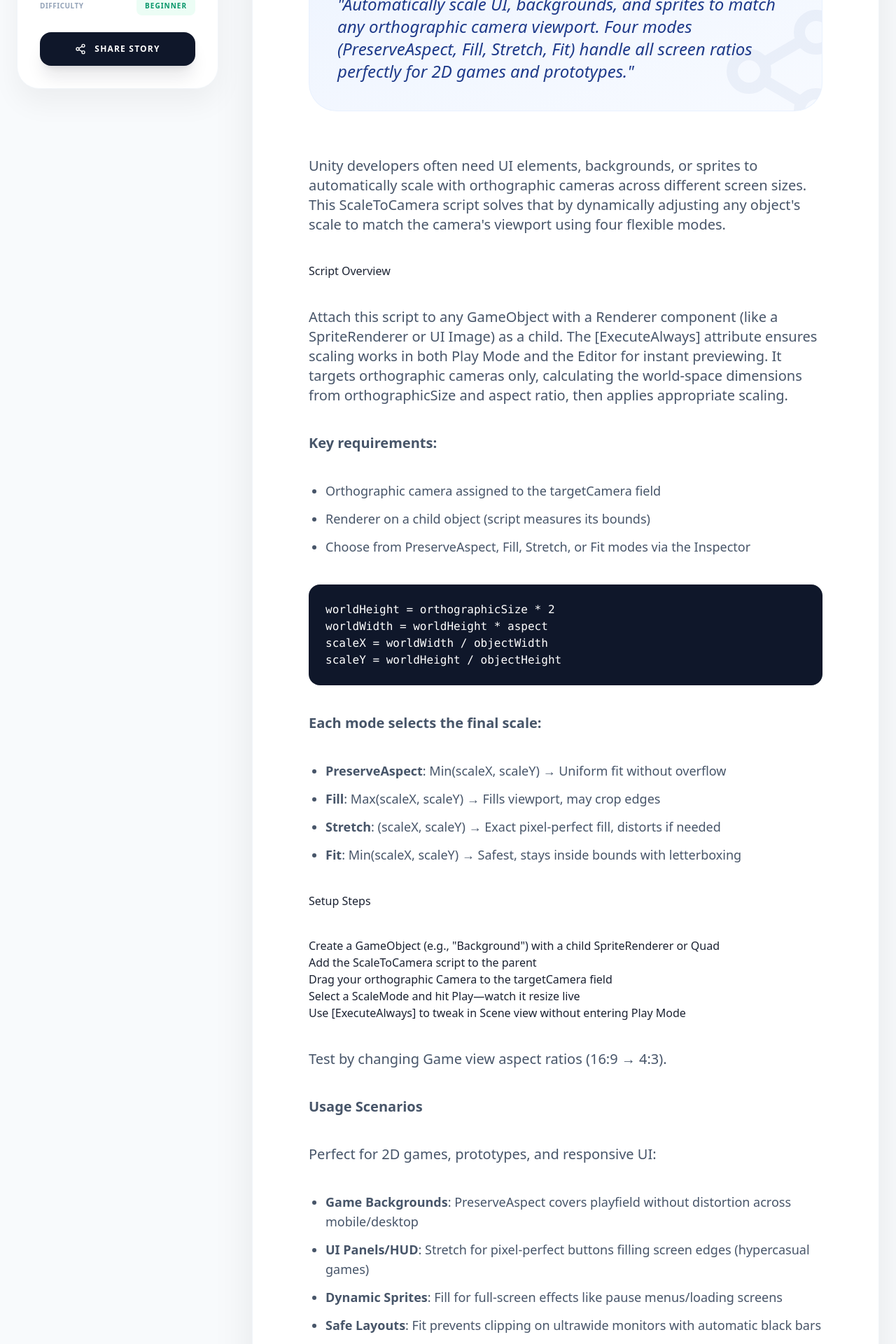
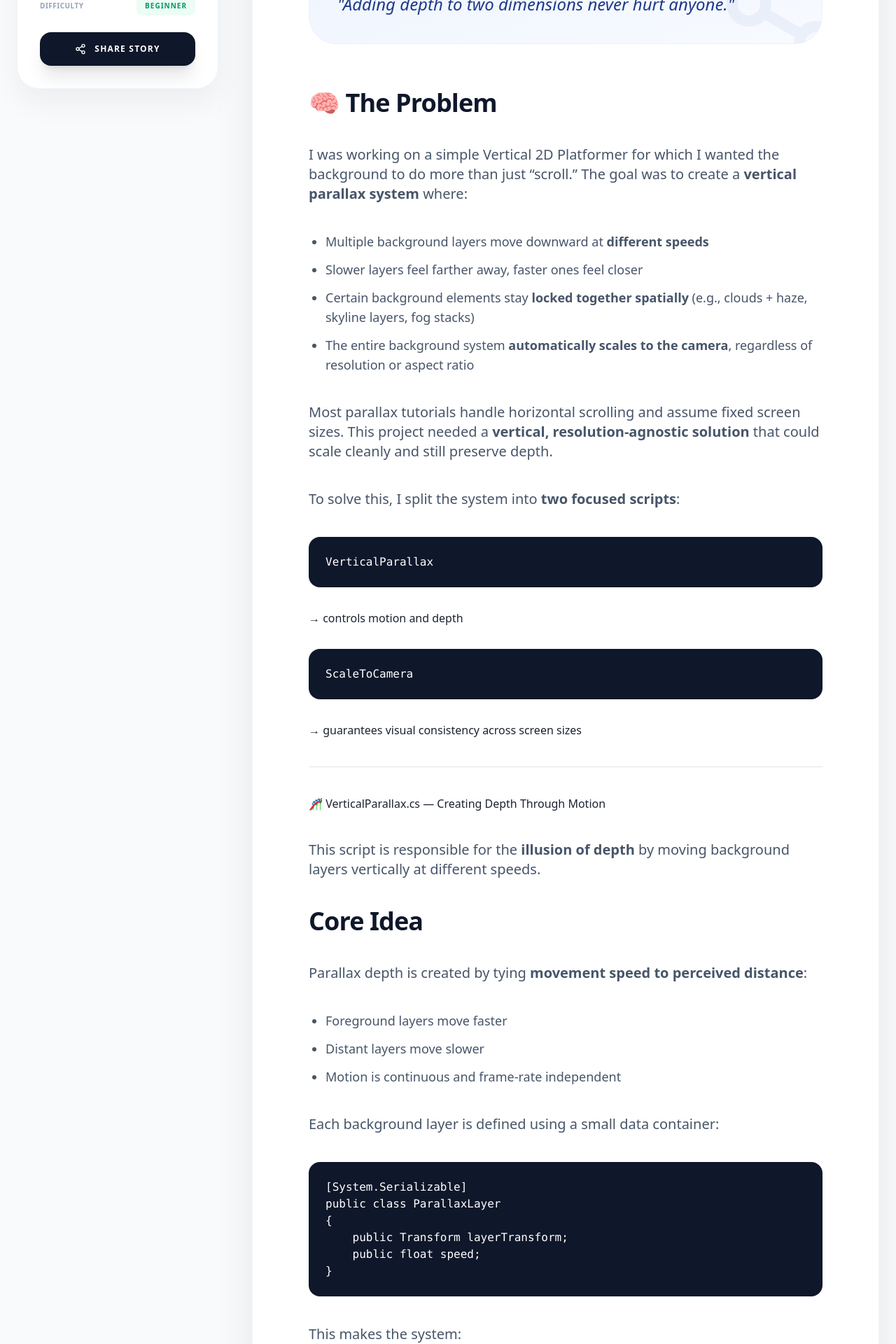
Before and after one commit to Ebook1564/portolio-updated, a Next.js app: page /blog/1 in a window 1280 px wide. Shown: the part 820-2740 px from the top of the page at 70% size. Built offline with nearby package versions, Linux system fonts and the light colour scheme.

Commit message:
update content

```diff
--- a/app/blog/data.ts
+++ b/app/blog/data.ts
@@ -14,57 +14,210 @@ export interface BlogPost {
 export const blogPosts: BlogPost[] = [
     {
         id: 1,
-        title: "Dynamically Scaling Background Components in Unity 2D",
-        excerpt: "Automatically scale UI, backgrounds, and sprites to match any orthographic camera viewport. Four modes (PreserveAspect, Fill, Stretch, Fit) handle all screen ratios perfectly for 2D games and prototypes.",
+        title: "Building a Dynamically Scaling Vertical Parallax System in Unity",
+        excerpt: "Adding depth to two dimensions never hurt anyone.",
         content: `
 
 
-Unity developers often need UI elements, backgrounds, or sprites to automatically scale with orthographic cameras across different screen sizes. This ScaleToCamera script solves that by dynamically adjusting any object's scale to match the camera's viewport using four flexible modes.
 
-## Script Overview
+### 🧠 The Problem
 
-Attach this script to any GameObject with a Renderer component (like a SpriteRenderer or UI Image) as a child. The [ExecuteAlways] attribute ensures scaling works in both Play Mode and the Editor for instant previewing. It targets orthographic cameras only, calculating the world-space dimensions from orthographicSize and aspect ratio, then applies appropriate scaling.
+I was working on a simple Vertical 2D Platformer for which I wanted the background to do more than just “scroll.” The goal was to create a **vertical parallax system** where:
 
-**Key requirements:**
-- Orthographic camera assigned to the targetCamera field
-- Renderer on a child object (script measures its bounds)
-- Choose from PreserveAspect, Fill, Stretch, or Fit modes via the Inspector
+* Multiple background layers move downward at **different speeds**
+* Slower layers feel farther away, faster ones feel closer
+* Certain background elements stay **locked together spatially** (e.g., clouds + haze, skyline layers, fog stacks)
+* The entire background system **automatically scales to the camera**, regardless of resolution or aspect ratio
 
-\`\`\`
-worldHeight = orthographicSize * 2
-worldWidth = worldHeight * aspect
-scaleX = worldWidth / objectWidth
-scaleY = worldHeight / objectHeight
+Most parallax tutorials handle horizontal scrolling and assume fixed screen sizes. This project needed a **vertical, resolution-agnostic solution** that could scale cleanly and still preserve depth.
+
+To solve this, I split the system into **two focused scripts**:
+
+1. \`VerticalParallax\` → controls motion and depth
+2. \`ScaleToCamera\` → guarantees visual consistency across screen sizes
+
+---
+
+## 🎢 VerticalParallax.cs — Creating Depth Through Motion
+
+This script is responsible for the **illusion of depth** by moving background layers vertically at different speeds.
+
+### Core Idea
+
+Parallax depth is created by tying **movement speed to perceived distance**:
+
+* Foreground layers move faster
+* Distant layers move slower
+* Motion is continuous and frame-rate independent
+
+Each background layer is defined using a small data container:
+
+\`\`\`csharp
+[System.Serializable]
+public class ParallaxLayer
+{
+    public Transform layerTransform;
+    public float speed;
+}
 \`\`\`
 
-**Each mode selects the final scale:**
-- **PreserveAspect**: Min(scaleX, scaleY) → Uniform fit without overflow
-- **Fill**: Max(scaleX, scaleY) → Fills viewport, may crop edges
-- **Stretch**: (scaleX, scaleY) → Exact pixel-perfect fill, distorts if needed
-- **Fit**: Min(scaleX, scaleY) → Safest, stays inside bounds with letterboxing
+This makes the system:
 
-## Setup Steps
+* Inspector-friendly
+* Easy to tweak without code changes
+* Scalable to many layers
 
-1. Create a GameObject (e.g., "Background") with a child SpriteRenderer or Quad
-2. Add the ScaleToCamera script to the parent
-3. Drag your orthographic Camera to the targetCamera field
-4. Select a ScaleMode and hit Play—watch it resize live
-5. Use [ExecuteAlways] to tweak in Scene view without entering Play Mode
+---
 
-Test by changing Game view aspect ratios (16:9 → 4:3).
+### 🔒 Locked Groups: Keeping Related Layers Together
 
-**Usage Scenarios**
+A major issue I ran into early was that some background elements **should not drift apart**, even if they move at different speeds. Examples:
 
-Perfect for 2D games, prototypes, and responsive UI:
+* Multiple cloud sprites forming a single cloud bank
+* Fog layers that must keep a fixed vertical offset
+* Stylized skyline silhouettes
 
-- **Game Backgrounds**: PreserveAspect covers playfield without distortion across mobile/desktop
-- **UI Panels/HUD**: Stretch for pixel-perfect buttons filling screen edges (hypercasual games)
-- **Dynamic Sprites**: Fill for full-screen effects like pause menus/loading screens
-- **Safe Layouts**: Fit prevents clipping on ultrawide monitors with automatic black bars
-- **Prototyping**: Scale placeholder art to any camera size during development
+To solve this, I introduced **Locked Groups**.
 
+Each group:
 
-    `,
+* Has a *base layer* (index \`0\`)
+* Stores the **initial Y-offsets** of all other layers relative to that base
+* Moves together while preserving spacing
+
+\`\`\`csharp
+[System.Serializable]
+public class LockedGroup
+{
+    public string groupName;
+    public ParallaxLayer[] layers;
+    public float[] initialYOffsets;
+}
+\`\`\`
+
+#### Initialization (Start)
+
+At runtime, the script captures the original vertical spacing between layers:
+
+* The first layer becomes the reference point
+* All other layers store their offset relative to it
+
+This ensures the layout remains consistent even as the group moves.
+
+---
+
+### Runtime Behavior (Update Loop)
+
+Every frame:
+
+1. The **base layer** moves downward using its own speed
+2. All other layers:
+
+   * Apply their individual movement
+   * Immediately snap back to their original offset from the base
+
+This gives two key benefits:
+
+* Visual cohesion (no drifting or separation)
+* Independent speed control without breaking composition
+
+Meanwhile, **non-grouped layers** are handled separately and move freely, allowing for simpler parallax elements where locking isn’t needed.
+
+---
+
+## 📐 ScaleToCamera.cs — Resolution-Independent Backgrounds
+
+Parallax depth only works if the background **fills the screen correctly**. Different aspect ratios can easily break the illusion by exposing edges or stretching sprites.
+
+That’s where \`ScaleToCamera\` comes in.
+
+### Purpose
+
+This script ensures each background layer:
+
+* Scales dynamically to match the camera’s viewport
+* Works consistently across resolutions
+* Supports different scaling behaviors depending on art style
+
+It runs in \`LateUpdate\` and uses \`[ExecuteAlways]\`, meaning:
+
+* Scaling updates in both Play Mode and Edit Mode
+* Visual layout can be previewed instantly in the editor
+
+---
+
+### How Scaling Works
+
+1. **Calculate camera size in world units**
+
+\`\`\`csharp
+float worldHeight = targetCamera.orthographicSize * 2f;
+float worldWidth = worldHeight * targetCamera.aspect;
+\`\`\`
+
+2. **Measure the object’s true size**
+   The script temporarily resets scale to \`Vector3.one\` to get accurate renderer bounds.
+
+3. **Compute scale factors**
+
+\`\`\`csharp
+scaleX = worldWidth / objSize.x;
+scaleY = worldHeight / objSize.y;
+\`\`\`
+
+4. **Apply a scaling strategy**
+   Using an enum makes the behavior explicit and tweakable:
+
+* **PreserveAspect** → uniform scale, no distortion
+* **Fill** → fills screen completely, may crop
+* **Stretch** → exact fit, allows distortion
+* **Fit** → guaranteed visibility, may letterbox
+
+This flexibility lets each parallax layer behave differently if needed.
+
+---
+
+## 🤝 How the Two Scripts Work Together
+
+The real power of the system comes from **separation of concerns**:
+
+* \`VerticalParallax\`
+
+  * Handles *movement*
+  * Creates depth through speed variation
+  * Maintains spatial relationships via locked groups
+
+* \`ScaleToCamera\`
+
+  * Handles *presentation*
+  * Ensures every layer fills the camera consistently
+  * Keeps visuals stable across resolutions
+
+Because scaling and movement are independent:
+
+* Parallax math stays clean
+* Camera changes don’t break motion
+* New layers can be added without recalculating positions
+
+The result is a **vertically scrolling parallax background** that:
+
+* Feels deep and layered
+* Remains visually coherent
+* Scales cleanly on any screen
+
+---
+
+## 🧩 Final Result
+
+This system allowed me to:
+
+* Rapidly prototype layered backgrounds
+* Maintain artistic composition across layers
+* Avoid resolution-specific hacks
+* Achieve a strong sense of depth using simple, readable code
+
+It’s modular, inspector-driven, and easy to extend — whether for looping backgrounds, biome transitions, or dynamic weather layers later in development.
+`,
         date: "March 15, 2024",
         category: "Gaming Trends",
         readTime: "5 min read",
--- a/app/guides/data.ts
+++ b/app/guides/data.ts
@@ -132,7 +132,7 @@ export const gameDevGuides: GuideData[] = [
     { type: 'header', level: 2, text: "Lightning-Fast Installation" },
 
     { type: 'list', style: 'ordered', items: [
-      "Download QTTabBar from [official GitHub](https://github.com/indiff/qttabbar) (v1043 is latest stable)",
+      "Download QTTabBar from [official GitHub](https://github.com/indiff/qttabbar)",
       "Extract ZIP → Run QTTabBar.exe as Administrator (one-time setup)",
       "Accept UAC → Check 'Register QTTabBar shell extension' → Finish",
       "Restart Explorer.exe (Task Manager → End task → File → Run new task → explorer.exe)"
@@ -215,7 +215,7 @@ export const gameDevGuides: GuideData[] = [
 },
 {
   id: 3,
-  title: "Custom Unity Intro Video: Complete Splash Screen Implementation",
+  title: "Custom Intro Video for a Game in Unity: Complete Splash Screen Implementation",
   excerpt: "Replace Unity's default splash screen with your branded intro video. Full scene setup, VideoPlayer configuration, and automatic scene transitions using C# scripting.",
   category: "Unity",
   date: "Jan 28, 2026",
--- a/app/news/data.ts
+++ b/app/news/data.ts
@@ -40,7 +40,7 @@ export const devLogs: GameDevLog[] = [
         id: 1,
   title: "Prince of Persia Remake: 3 Years of Work Erased Overnight",
   topic: "Gaming",
-  excerpt: "Voice actress Eman Ayaz spent 3 years on Ubisoft's cancelled Sands of Time remake and learned about it via WhatsApp—not from the studio. A leaked internal demo fueled the fallout.",
+  excerpt: "Voice actress Eman Ayaz spent 3 years on Ubisoft's cancelled Sands of Time remake and learned about it via WhatsApp, not from the studio. A leaked internal demo fueled the fallout.",
   date: "Jan 28, 2026",
   readTime: "6 min read",
   author: "Prashant Saxena",
@@ -50,7 +50,7 @@ export const devLogs: GameDevLog[] = [
 
   challenge: {
     title: "Silent Cancellation",
-    description: "Eman Ayaz delivered what she called her career-best performance over 3 years, only to discover the project's cancellation through family WhatsApp messages—not Ubisoft channels.",
+    description: "Eman Ayaz delivered what she called her career-best performance over 3 years, only to discover the project's cancellation through family WhatsApp messages instead of an official channel.",
     icon: "bug"
   },
 
@@ -65,9 +65,11 @@ export const devLogs: GameDevLog[] = [
   content: [
     { type: 'header', level: 2, text: "3 Years Disappears in Silence" },
 
-    { type: 'paragraph', text: "Eman Ayaz believed she was Farah Farah—Prince of Persia's iconic companion—for what she called her career's best performance. After three years of motion capture and voice work, she learned via family WhatsApp messages that Ubisoft cancelled Prince of Persia: The Sands of Time remake." },
+    { type: 'paragraph', text: "Eman Ayaz believed she was Farah Farah, Prince of Persia's iconic companion, for what she called her career's best performance. After three years of motion capture and voice work, she learned via family WhatsApp messages that Ubisoft cancelled Prince of Persia: The Sands of Time remake." },
 
     { type: 'alert', variant: 'warning', title: "NDA Blackout", text: "Bound by non-disclosure agreement, Ayaz cannot name the project directly. Her grief compounds knowing the performance may never see daylight." },
+
+    { type: 'paragraph', text: "Bound by non-disclosure agreement, Ayaz cannot name the project directly. Her grief compounds knowing the performance may never see daylight." },
 
     { type: 'header', level: 2, text: "Leaked Internal Build" },
 
@@ -114,7 +116,7 @@ export const devLogs: GameDevLog[] = [
 
     { type: 'header', level: 2, text:"The Bigger Picture" },
 
-    { type: 'paragraph', text: "Sands of Time remake joins Ghost Recon Frontline and others in Ubisoft's cancellation graveyard. The leaked demo—now memory-holed—served as unintended postmortem for a promising revival that never shipped." },
+    { type: 'paragraph', text: "Sands of Time remake joins Ghost Recon Frontline and 5 other unnamed IPs in Ubisoft's cancellation graveyard. The leaked demo, now memory-holed, served as unintended postmortem for a promising revival that never shipped." },
 
     { type: 'grid', items: [
       {
@@ -127,10 +129,7 @@ export const devLogs: GameDevLog[] = [
         list: ["Quiet cancellations", "Copyright enforcement", "No public acknowledgment", "Resource reallocation"],
         variant: 'bad'
       }
-    ]},
-
-    { type: 'quote', text: "The human cost of game cancellation lives beyond the studio walls.", author: "Industry analyst" }
-  ]
+    ]},  ]
 },
     {
   id: 3,
--- a/app/tips-and-tricks/data.ts
+++ b/app/tips-and-tricks/data.ts
@@ -46,7 +46,7 @@ export const tutorials: TutorialData[] = [
         content: [
             { type: 'header', level: 2, text: "Native Unity Editor Themes" },
 
-    { type: 'paragraph', text: "Editor Themes Plugin brings professional dark/light theme support to Unity on Windows 10. Install 14 Premade themes from Unity Asset Store, or make your own" },
+    { type: 'paragraph', text: "Editor Themes Plugin brings professional dark/light theme support to Unity. Choose from 14 different pre-made themes, or make your own" },
 
     { type: 'alert', variant: 'tip', title: "Windows 10 Optimized", text: "Perfect companion for Windows 10 Unity workflows. Themes persist across Editor restarts and project switches. No Unity version conflicts." },
 
@@ -103,7 +103,7 @@ export const tutorials: TutorialData[] = [
     {
         id: 2,
         title: "Boot from Multiple OSes conveniently using Ventoy",
-        excerpt: "Create a single USB drive that boots Windows 10, Windows 11, Ubuntu, Kali Linux, and recovery tools simultaneously. No reformatting—drag-and-drop ISOs forever.",
+        excerpt: "Create a single USB drive that boots into installation media while also having access to recovery tools. No reformatting required. Drag and drop ISOs forever.",
         category: "Sysadmin Tools",
         difficulty: "Intermediate",
         readTime: "15 min",
@@ -117,9 +117,9 @@ export const tutorials: TutorialData[] = [
         content: [
              { type: 'header', level: 2, text: "One USB, Infinite Operating Systems" },
 
-    { type: 'paragraph', text: "Ventoy transforms any USB drive into a multiboot powerhouse. Copy Windows 10, Windows 11, Ubuntu, Kali Linux, Hirens BootCD, and recovery ISOs to one drive—no reformatting required. Boot menu appears instantly on any PC." },
+    { type: 'paragraph', text: "Ventoy transforms any USB drive into a multiboot powerhouse. It allows you to utilize the same portable thumb drive for booting into a Windows/Linux Installation Medium or make use of recovery tools and utilities such as HirensLiveCD or MemTest86. This allows you to maximize your flash drives both in terms of storage as well as functionality." },
 
-    { type: 'alert', variant: 'tip', title: "USB Capacity Matters", text: "16GB minimum, 128GB+ recommended. NTFS/exFAT formatting supports massive ISO collections (50+ ISOs easily)." },
+    { type: 'alert', variant: 'tip', title: "USB Capacity Matters", text: "16GB minimum, 128GB+ recommended. NTFS/exFAT formatting supports massive ISO collections." },
 
     { type: 'header', level: 2, text: "5-Minute USB Creation" },
 
@@ -132,17 +132,19 @@ export const tutorials: TutorialData[] = [
 
     { type: 'alert', variant: 'warning', title: "Backup First!", text: "Ventoy **erases entire USB**. Double-check drive selection—target is **not** your system drive." },
 
-    { type: 'header', level: 2, text: "Supported OS Collection" },
+    { type: 'header', level: 2, text: "Supported OS and Features" },
+
+    { type: 'paragraph', text: "Ventoy is extremely flexible in the kinds of operating systems and bootable images it supports, because it doesn’t care what OS you put on the USB drive (as long as it’s a bootable image). You simply format a USB once with Ventoy, copy your .ISO/.WIM/.IMG/.VHD(x) files onto it, and Ventoy will give you a boot menu for them." },
 
     { type: 'grid', items: [
         {
         title: "🪟 Windows ISOs",
-        list: ["Windows 10 (all editions)", "Windows 11 (TPM bypass)", "Windows Server 2022", "WinPE Rescue"],
+        list: ["Most desktop versions: e.g., Windows 7, 8, 8.1, 10, 11", "Windows Server Editions", "WinPE/WinRE environments"],
         variant: 'good'
     },
     {
         title: "🐧 Linux Distros",
-        list: ["Ubuntu 24.04 LTS", "Kali Linux", "Linux Mint", "Fedora Workstation", "Arch Linux"],
+        list: ["Covers nearly all popular distros (Ubuntu, Fedora, Debian, Mint, Arch, Manjaro, Kali, CentOS, RHEL, openSUSE, etc.).", "Live USBs, installers, rescue systems like Parted Magic, SystemRescue, etc.",],
         variant: 'good'
     }
     ]},
@@ -166,6 +168,7 @@ export const tutorials: TutorialData[] = [
     ]},
 
     { type: 'header', level: 3, text: "Folder Organization" },
+        { type: 'paragraph', text: "Ventoy can scan recursively upto root + 1 folders i.e. only within folders immediately located in the root directory of the drive, for bootable images in supported formats, thus allowing you to create folder structures as per your convenience. Below is one such example: " },
 
     { type: 'code', language: 'bash', filename: 'USB-Structure.txt', code: `Ventoy-USB/
 ├── Windows/
@@ -178,7 +181,7 @@ export const tutorials: TutorialData[] = [
     ├── Hirens-BootCD.iso
     └── MemTest86.iso` },
 
-    { type: 'header', level: 2, text: "Windows 10 Troubleshooting" },
+    { type: 'header', level: 2, text: "Windows Troubleshooting" },
 
     { type: 'grid', items: [
       {
```
Lines whose indentation alone changed are shown as unchanged.
